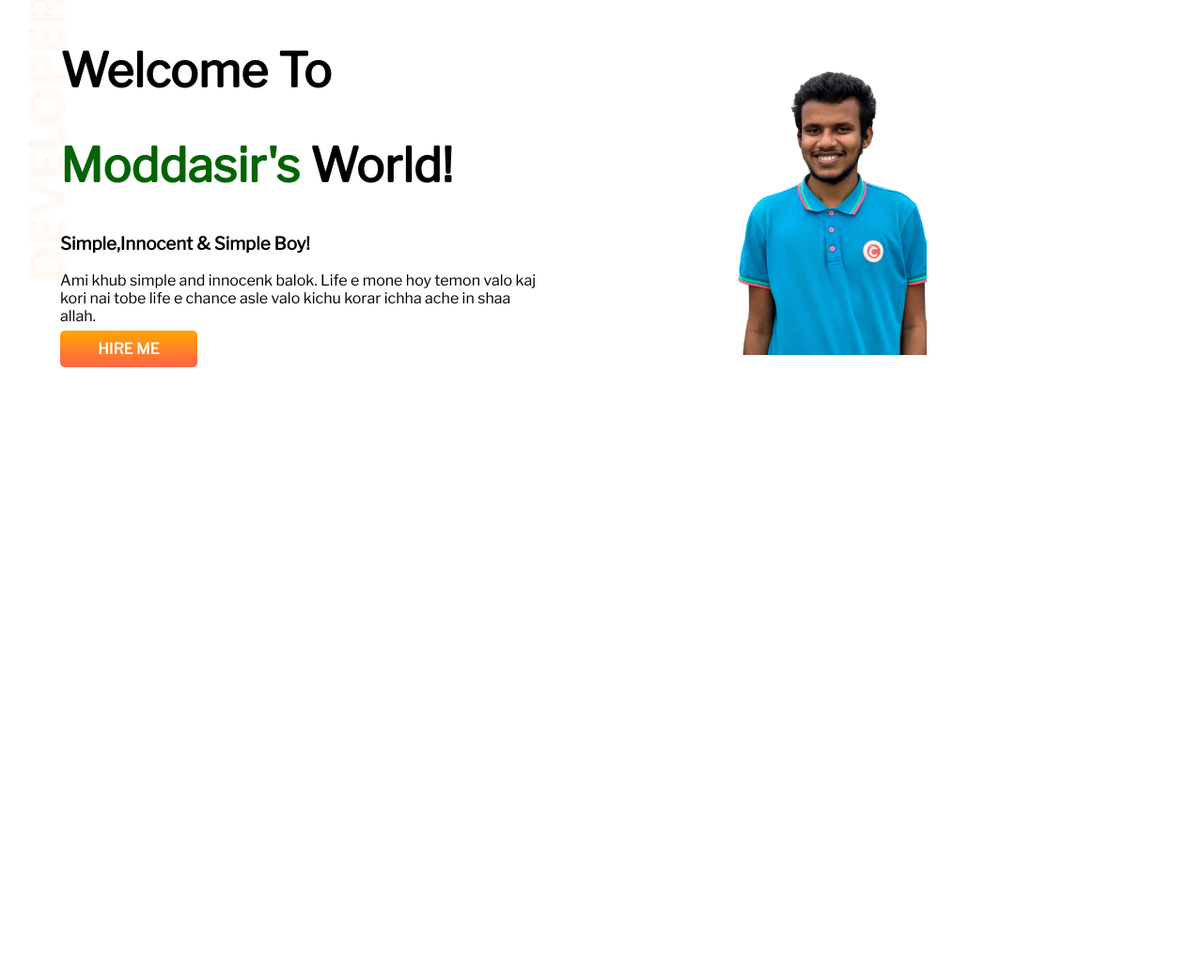
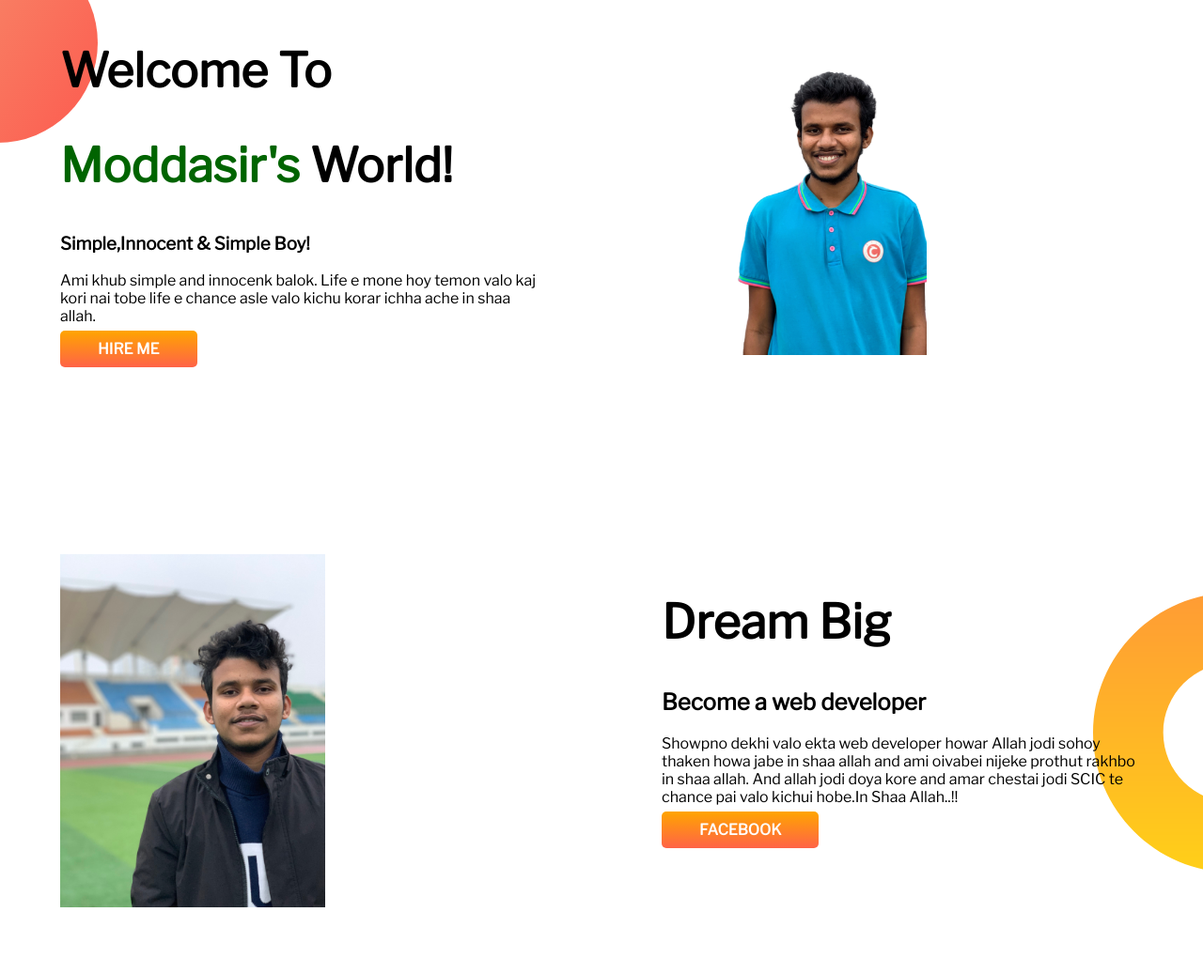
Before and after one commit to moddas311/my-first-website-portfolio, a plain HTML site: page index.html in a window 1280 px wide. Shown: the part 61-1098 px from the top of the page at 94% size. Before the commit the page ends 800 px from the top, so only its background shows below. Drawn offline with nearby package versions, Linux system fonts and the light colour scheme.

Commit message:
updet second part

```diff
--- a/index.html
+++ b/index.html
@@ -11,7 +11,7 @@
     <link rel="stylesheet" href="style.css">
 </head>
 <body>
-    <section class="top-banner">
+<section class="top-banner">
    <div class="half-width">
     <h1>Welcome To</h1>
     <h1><span class="orange-color">Moddasir's</span> World!</h1>
@@ -23,6 +23,17 @@
         <img src="/showOff/moddas1.png">
     </div>
 </section>
+<section class="dream-big">
+    <div class="half-width">
+        <img src="/images/moddas3.jpg" alt="">
+    </div>
+    <div class="half-width">
+        <h1>Dream Big</h1>
+        <h2>Become a web developer</h2>
+        <p>Showpno dekhi valo ekta web developer howar Allah jodi sohoy thaken howa jabe in shaa allah and ami oivabei nijeke prothut rakhbo in shaa allah. And allah jodi doya kore and amar chestai jodi SCIC te chance pai valo kichui hobe.In Shaa Allah..!!</p>
+        <a class="link-button" target="_blank" href="https://web.facebook.com/?_rdc=1&_rdr"> FACEBOOK</a>
+    </div>
+</section>
 
 
 </body>
--- a/style.css
+++ b/style.css
@@ -11,6 +11,7 @@ h1{
 }
 section{
     display: flex;
+    margin-bottom: 80px;
 }
 .half-width{
     width: 50%;
@@ -28,6 +29,11 @@ section{
     border-radius: 5px;
 }
 .top-banner{
-    background-image: url(images/top-banner.png);
+    background-image: url(images/exp-bg.png);
     background-repeat: no-repeat;
 }
+.dream-big{
+    background-image: url(images/dream-bg.png);
+    background-repeat: no-repeat;
+    background-position: right;
+}
```
Also changed, not shown: images/jhankar.png (deleted), images/jhankar2.png (deleted), images/moddas3.jpg (renamed from showOff/moddas3.jpg), images/my-bg.png (deleted), images/my-bg2.png (deleted), images/top-banner.png (deleted), 1 other file.
